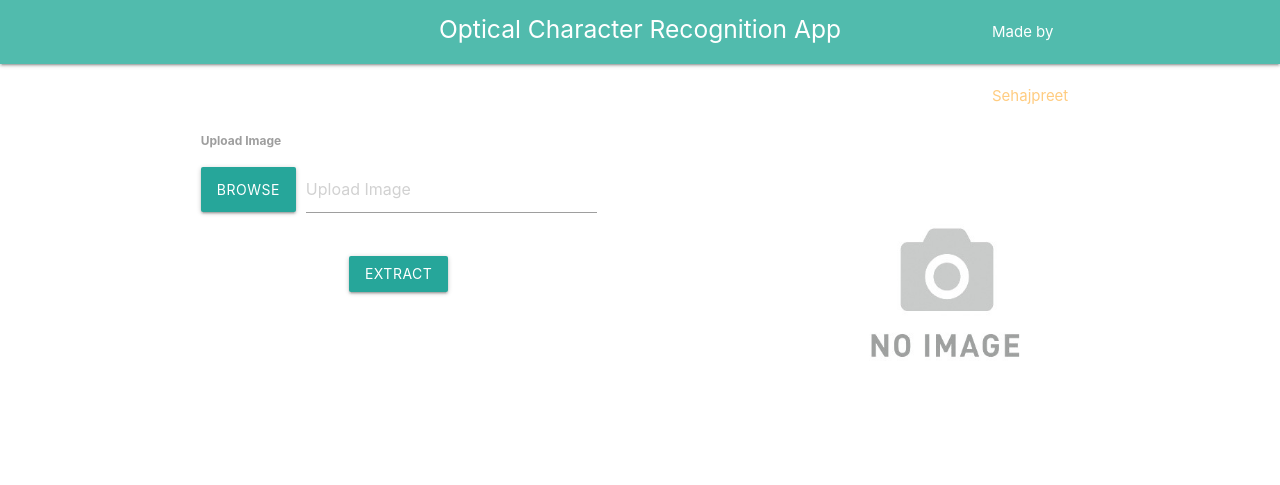
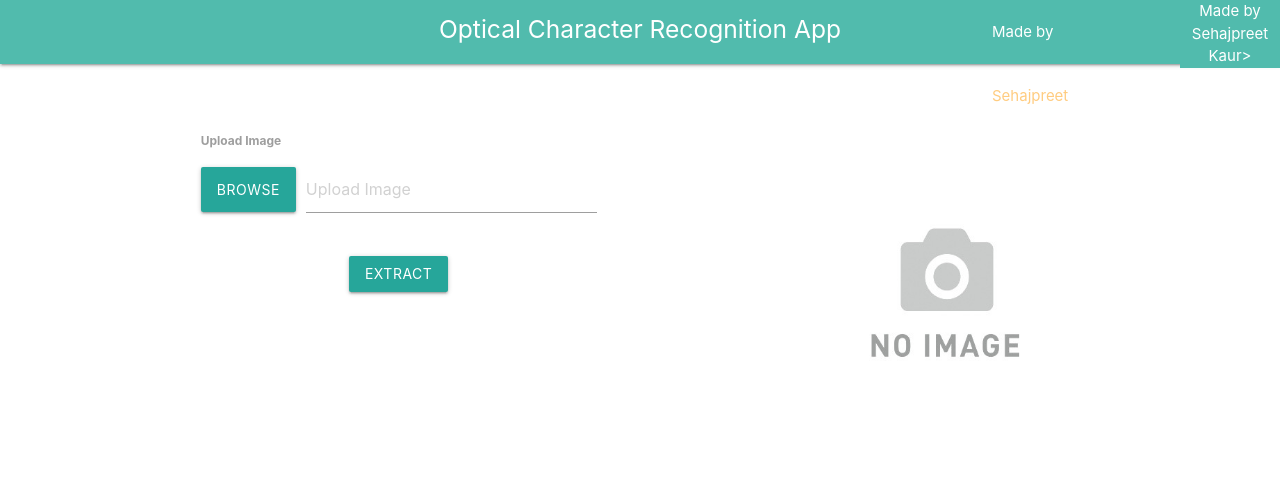
Before and after one commit to sehajmander12/TextExtraction, a Flask app: page / in a window 1280 px wide. Shown: the top 485 px of the page. Run offline with Flask 2, Linux system fonts and the light colour scheme; some libraries are stand-ins or nearby versions.

Commit message:
Update index.html

```diff
--- a/app/templates/index.html
+++ b/app/templates/index.html
@@ -83,7 +83,7 @@
 
   </div>
   </div>
-  <div class="row">
+  <div style="position: absolute; top: 0; right: 0; width: 100px; text-align:right;" class="row">
         <div style="background-color: #51BBAD" class="col-md-12 bg-danger text-center text-black row center">
             <font color="white">Made by Sehajpreet Kaur>
         </div>
```
